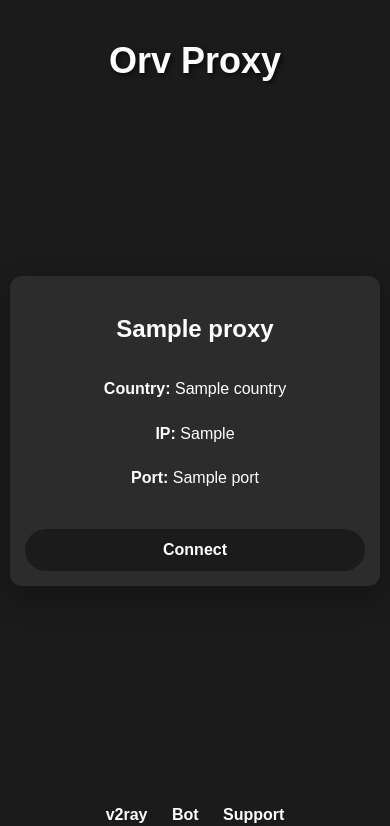
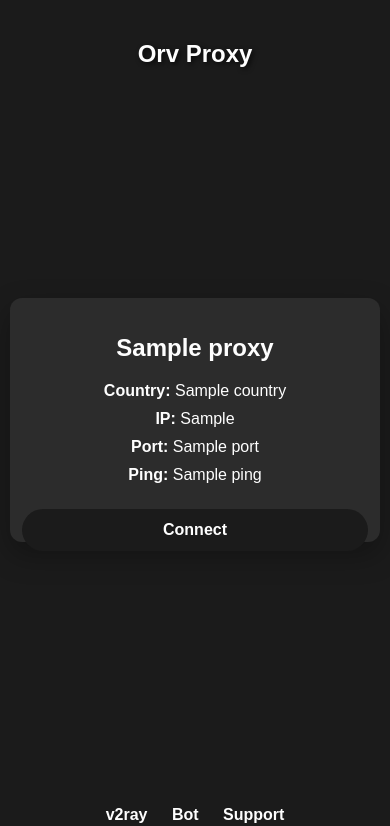
Before and after one commit to ItsOrv/Orv-Telegram-Proxy, a Flask app: template src/templates/index.html in a window 390 px wide. Shown: the top 826 px of the page. Run offline with Flask 3, Linux system fonts and the light colour scheme; the template is opened without the code that fills it: most values are stand-ins (such as "Sample title", 1, 10 or a date in 2020).

Commit message:
show ping on cards and make the layout responsive

```diff
--- a/src/templates/index.html
+++ b/src/templates/index.html
@@ -80,6 +80,35 @@
             background-color: #333333;
             transform: scale(1.05);
         }
+
+        /* Responsive styles */
+        @media (max-width: 768px) {
+            h1 {
+                font-size: 28px;
+            }
+            .container {
+                grid-template-columns: repeat(auto-fill, minmax(250px, 1fr));
+                gap: 15px;
+            }
+            .proxy-card {
+                padding: 15px;
+                height: 250px;
+            }
+        }
+
+        @media (max-width: 480px) {
+            h1 {
+                font-size: 24px;
+            }
+            .container {
+                grid-template-columns: 1fr;
+            }
+            .proxy-card {
+                padding: 12px;
+                height: 220px;
+            }
+        }
+
         .footer {
             margin-top: 50px;
             padding-bottom: 20px;
@@ -107,6 +136,9 @@
             <p><strong>Country:</strong> {{ proxy['Country'] }}</p>
             <p><strong>IP:</strong> {{ proxy['IP'] }}</p>
             <p><strong>Port:</strong> {{ proxy['Port'] }}</p>
+            {% if proxy.get('Ping') %}
+            <p><strong>Ping:</strong> {{ proxy['Ping'] }}</p>
+            {% endif %}
             <a class="connect-button" href="{{ proxy['link'] }}" target="_blank">Connect</a>
         </div>
         {% endfor %}
```
